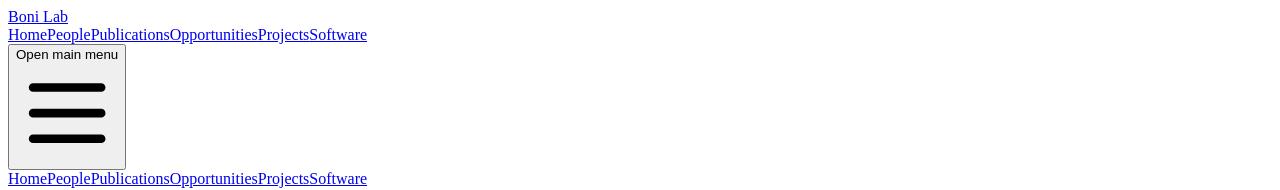
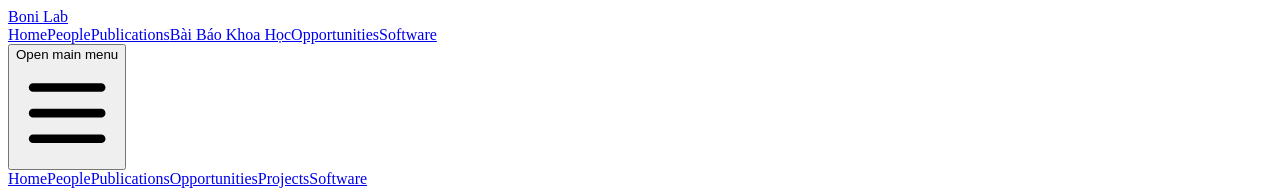
Before and after one commit to bonilab/bonilab.github.io, a Next.js app: page / in a window 1280 px wide. Shown: the top 190 px of the page. Built offline with nearby package versions, Linux system fonts and the light colour scheme.

Commit message:
Update navigation

```diff
--- a/components/topnav.js
+++ b/components/topnav.js
@@ -51,6 +51,15 @@ export default function TopNav({ selected }) {
                       Publications
                     </a>
                   </Link>
+                  <Link href="/translated">
+                    <a
+                      className={`${getSelectedClass(
+                        "Bài Báo Khoa Học"
+                      )} hover:text-white px-3 py-2 rounded-md text-sm font-medium`}
+                    >
+                      Bài Báo Khoa Học
+                    </a>
+                  </Link>
                   <Link href="/opportunities">
                     <a
                       className={`${getSelectedClass(
@@ -58,16 +67,6 @@ export default function TopNav({ selected }) {
                       )} hover:text-white px-3 py-2 rounded-md text-sm font-medium`}
                     >
                       Opportunities
-                    </a>
-                  </Link>
-
-                  <Link href="/projects">
-                    <a
-                      className={`${getSelectedClass(
-                        "Projects"
-                      )} hover:text-white px-3 py-2 rounded-md text-sm font-medium`}
-                    >
-                      Projects
                     </a>
                   </Link>
 
```
Also changed, not shown: pages/projects.js (deleted, +0 -16 lines), pages/translated.js (added, +16 -0 lines).
